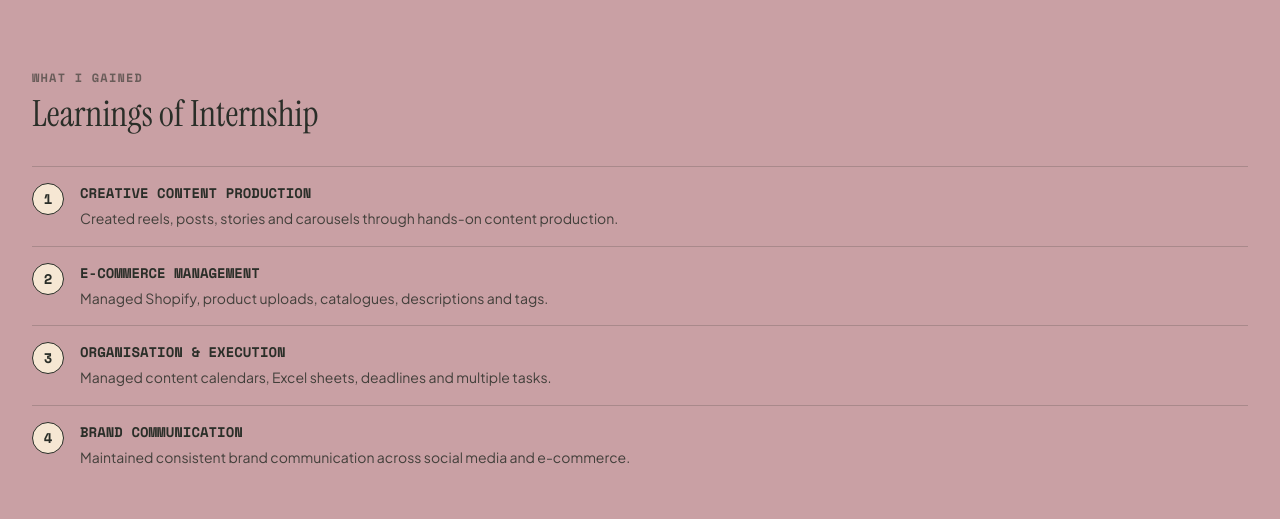
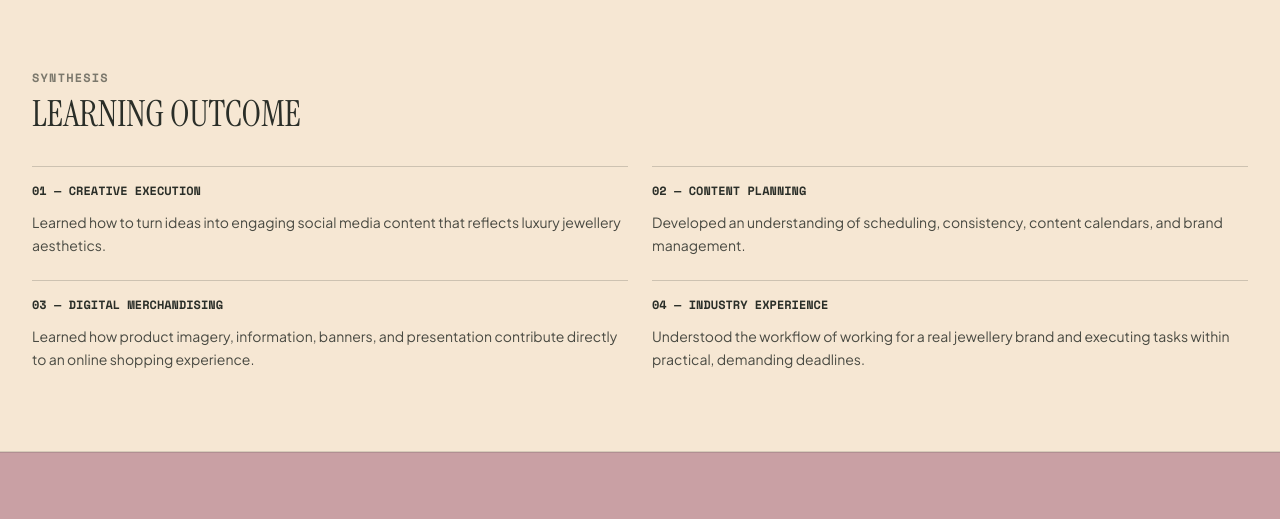
Before and after one commit to srishtij200/srishti, a React (Vite) app: page /internship/experience in a window 1280 px wide. Shown: the part 2533-3052 px from the top of the page. Built offline with nearby package versions, Linux system fonts and the light colour scheme; no server answers.

Commit message:
internship: remove learnings-of-internship section

```diff
--- a/src/pages/InternshipExperiencePage.tsx
+++ b/src/pages/InternshipExperiencePage.tsx
@@ -43,7 +43,6 @@ export const InternshipExperiencePage: React.FC = () => {
   const sm = internship.page1SocialMedia.showcase;
   const es = internship.page2Ecommerce.showcase;
 
-  const internshipLearnings = ui.learnings;
 
   return (
     <div className="bg-[var(--c-bg)] min-h-screen">
@@ -278,41 +277,6 @@ export const InternshipExperiencePage: React.FC = () => {
           </div>
         </div>
       </section>
-
-      {/* SECTION 3: LEARNINGS OF INTERNSHIP — dusty rose band */}
-      <section id="internship-learnings" className="bg-[var(--c-warm)] border-b border-[var(--c-ink)]/15 scroll-mt-24">
-        <div className="max-w-7xl mx-auto px-4 sm:px-6 lg:px-8 py-14 lg:py-20">
-          <div className="relative">
-            <div className="max-w-2xl mb-8">
-              <span className="font-mono-code text-xs font-bold text-[var(--c-ink)]/60 uppercase tracking-widest block mb-2">
-                {ui.learningsLabel}
-              </span>
-              <h2 className="font-serif-display text-3xl sm:text-4xl text-[var(--c-ink)]">
-                {ui.learningsTitle}
-              </h2>
-            </div>
-
-            <div className="space-y-4">
-              {internshipLearnings.map((l, idx) => (
-                <div key={idx} className="flex items-start gap-4 border-t border-[var(--c-ink)]/20 pt-4">
-                  <span className="font-mono-code text-sm font-bold text-[var(--c-ink)] bg-[var(--c-bg)] border border-[var(--c-ink)] rounded-full w-8 h-8 flex items-center justify-center shrink-0">
-                    {idx + 1}
-                  </span>
-                  <div>
-                    <div className="font-mono-code text-xs sm:text-sm font-bold text-[var(--c-ink)] uppercase mb-1">
-                      {l.title}
-                    </div>
-                    <p className="font-body text-sm text-[var(--c-ink)]/85 leading-relaxed">
-                      {l.desc}
-                    </p>
-                  </div>
-                </div>
-              ))}
-            </div>
-          </div>
-        </div>
-      </section>
-
       {/* SECTION 4: LEARNING OUTCOMES (Consolidated) — dusty blue band + bottom navigation */}
       <section id="learning-outcomes" className="bg-[var(--c-bg)] border-b border-[var(--c-ink)]/15 scroll-mt-24">
         <div className="max-w-7xl mx-auto px-4 sm:px-6 lg:px-8 py-14 lg:py-20">
```
